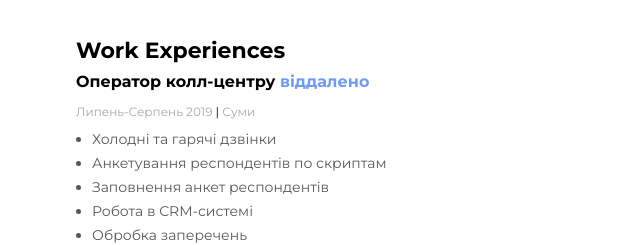
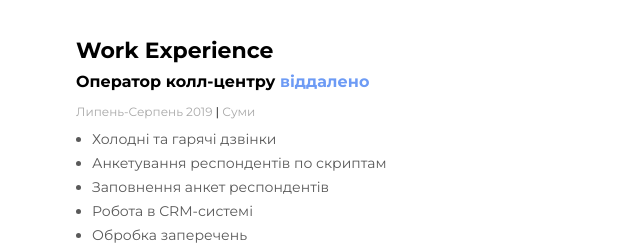
Before and after one commit to nadiiadi/resume, a plain HTML site: page index.html in a window 1280 px wide. Shown: the part 353-598 px from the top of the page, 422-1062 px from the left. Drawn offline with Linux system fonts and the light colour scheme.

Commit message:
Revert "add small change"
This reverts commit 413995fe433fcb290b7edf3e2978016bf8453838.

```diff
--- a/index.html
+++ b/index.html
@@ -40,7 +40,7 @@
             </div> -->
             <!-- Work Experience -->
             <div class="work-experience-container">
-                <h3 class="work-experience-title">Work Experiences</h3>
+                <h3 class="work-experience-title">Work Experience</h3>
                 <!-- company 1 -->
                 <div class="work-experience-item-container">
                     <h4 class="work-experience-company">Оператор колл-центру <span class="company-name">віддалено</span></h4>
```
